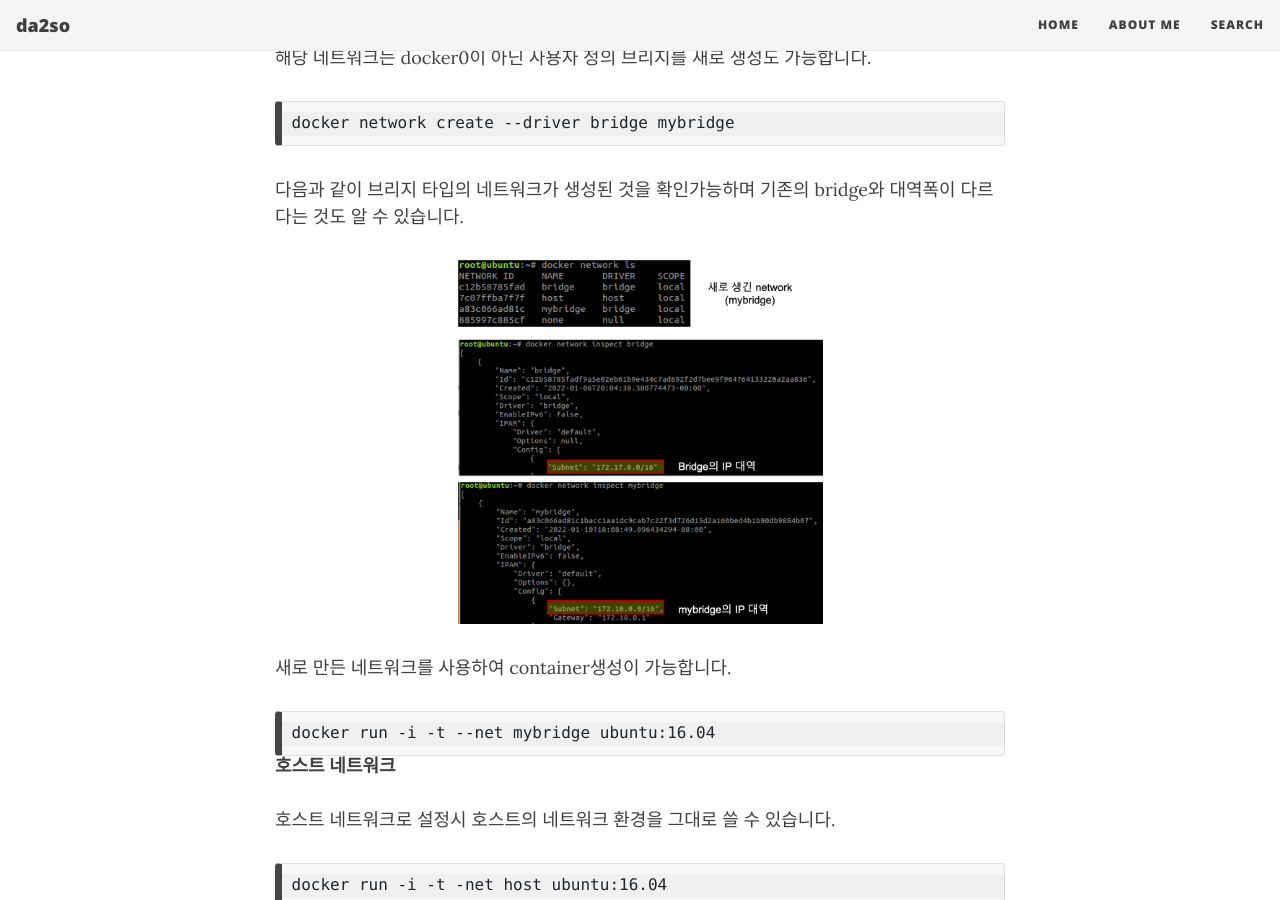
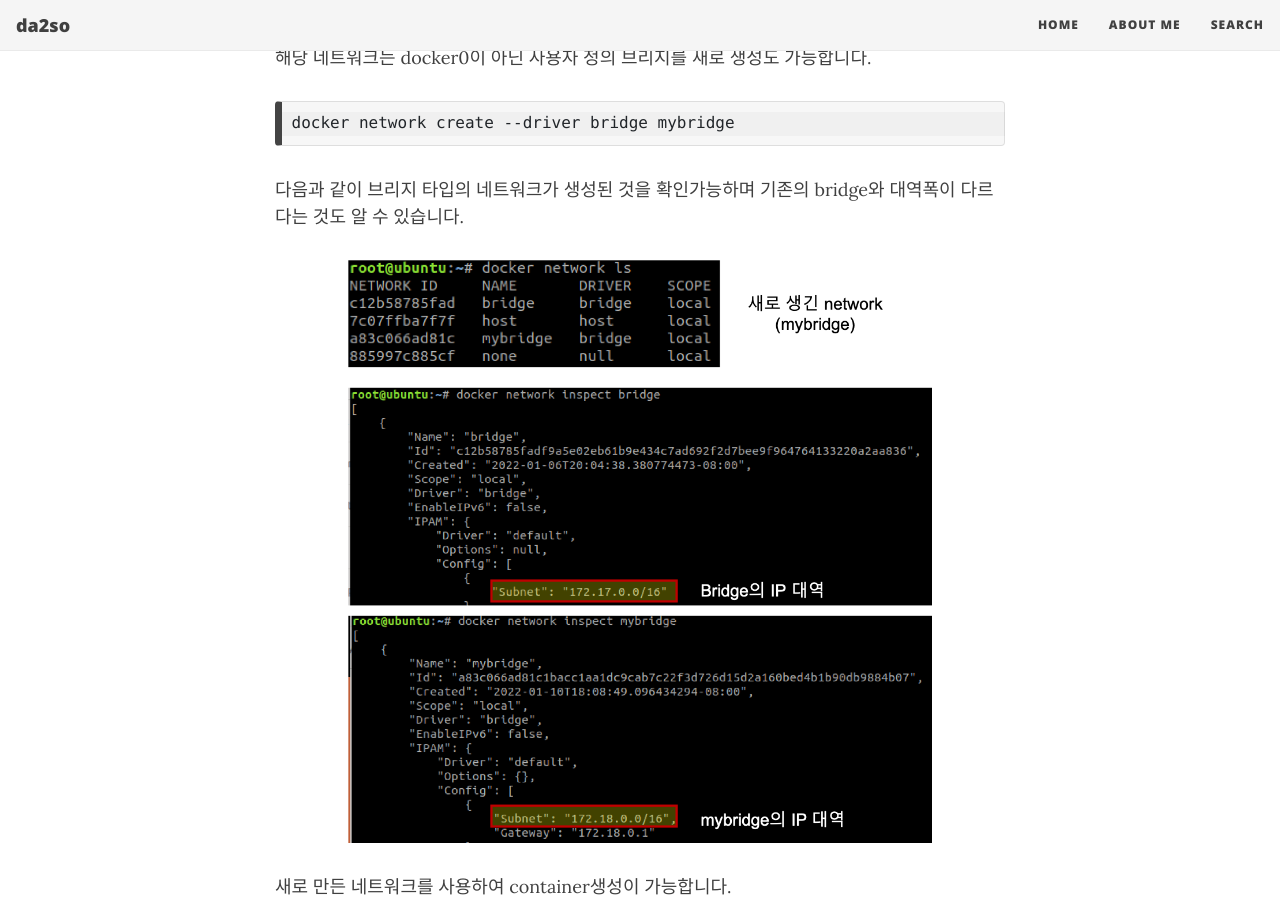
Before and after one commit to da2so/da2so.github.io, a Jekyll site: the page built from _posts/2022-01-07-Docker_Kubernetes3.md, in a window 1280 px wide and 900 px high, scrolled down 1708 px. Built offline with Jekyll 4.4.1, drawn with Linux system fonts in a browser that asks for light colours; nearby versions of some CDN libraries.

Commit message:
Update 2022-01-07-Docker_Kubernetes3.md

````diff
--- a/_posts/2022-01-07-Docker_Kubernetes3.md
+++ b/_posts/2022-01-07-Docker_Kubernetes3.md
@@ -30,7 +30,6 @@
 컨테이너 생성 시 자동으로 bridge를 선택하게 되는 것이고 위에서 docker0이 해당 브리지를 의미합니다.
 
 #### 브리지 네트워크
-
 해당 네트워크는 docker0이 아닌 사용자 정의 브리지를 새로 생성도 가능합니다.
 
 ```
@@ -39,7 +38,7 @@
 
 다음과 같이 브리지 타입의 네트워크가 생성된 것을 확인가능하며 기존의 bridge와 대역폭이 다르다는 것도 알 수 있습니다.
 
-![1](https://da2so.github.io/assets/post_img/2022-01-07-Docker_Kubernetes3/4.png){: .mx-auto.d-block width="50%" :}
+![1](https://da2so.github.io/assets/post_img/2022-01-07-Docker_Kubernetes3/4.png){: .mx-auto.d-block width="80%" :}
 
 
 새로 만든 네트워크를 사용하여 container생성이 가능합니다.
@@ -48,16 +47,16 @@
 docker run -i -t --net mybridge ubuntu:16.04
 ```
 
+
 #### 호스트 네트워크
-
 호스트 네트워크로 설정시 호스트의 네트워크 환경을 그대로 쓸 수 있습니다.
 
 ```
 docker run -i -t -net host ubuntu:16.04
 ```
 
+
 #### 논 네트워크
-
 말 그대로 None으로 네트워크를 쓰지 않겠다는 것이고 이는 외부와 단절됩니다.
 
 ```
````
